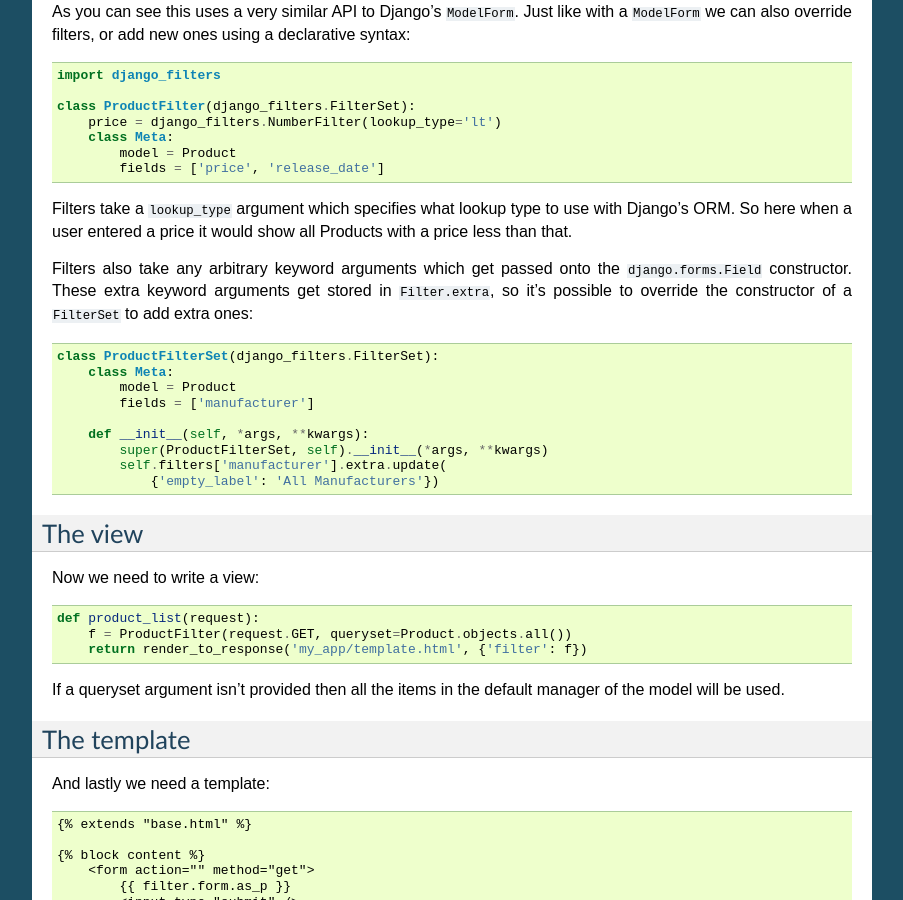
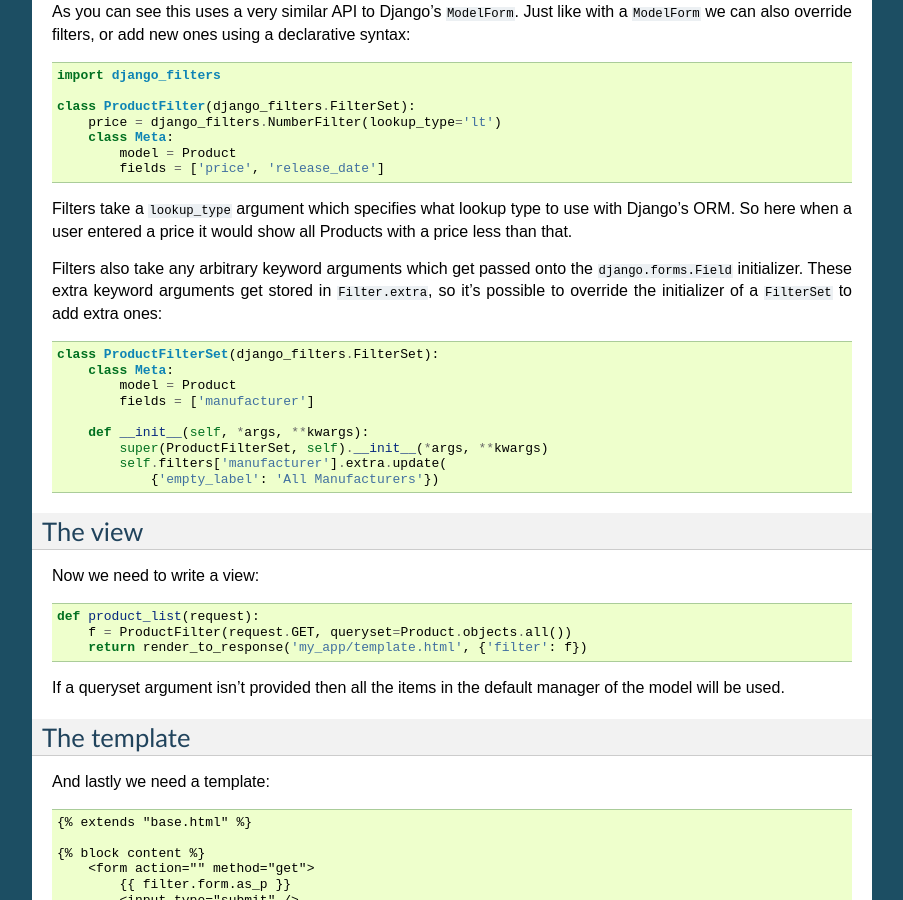
Before and after one commit to carltongibson/django-filter, a Sphinx documentation site: the page built from docs/usage.txt, in a window 1280 px wide and 900 px high, scrolled down 634 px. Shown: the whole window, without its empty margins (198-1101 px from the left). Built offline with Sphinx 7.4.7, drawn with Linux system fonts in a browser that asks for light colours; pages that are not in the unit, such as notebooks, are missing from menus.

Commit message:
amend 'constructor' to 'initializer'

```diff
--- a/docs/usage.txt
+++ b/docs/usage.txt
@@ -50,8 +50,8 @@ use with Django's ORM.  So here when a user entered a price it would show all
 Products with a price less than that.
 
 Filters also take any arbitrary keyword arguments which get passed onto the
-``django.forms.Field`` constructor.  These extra keyword arguments get stored
-in ``Filter.extra``, so it's possible to override the constructor of a
+``django.forms.Field`` initializer.  These extra keyword arguments get stored
+in ``Filter.extra``, so it's possible to override the initializer of a
 ``FilterSet`` to add extra ones::
 
     class ProductFilterSet(django_filters.FilterSet):
```
